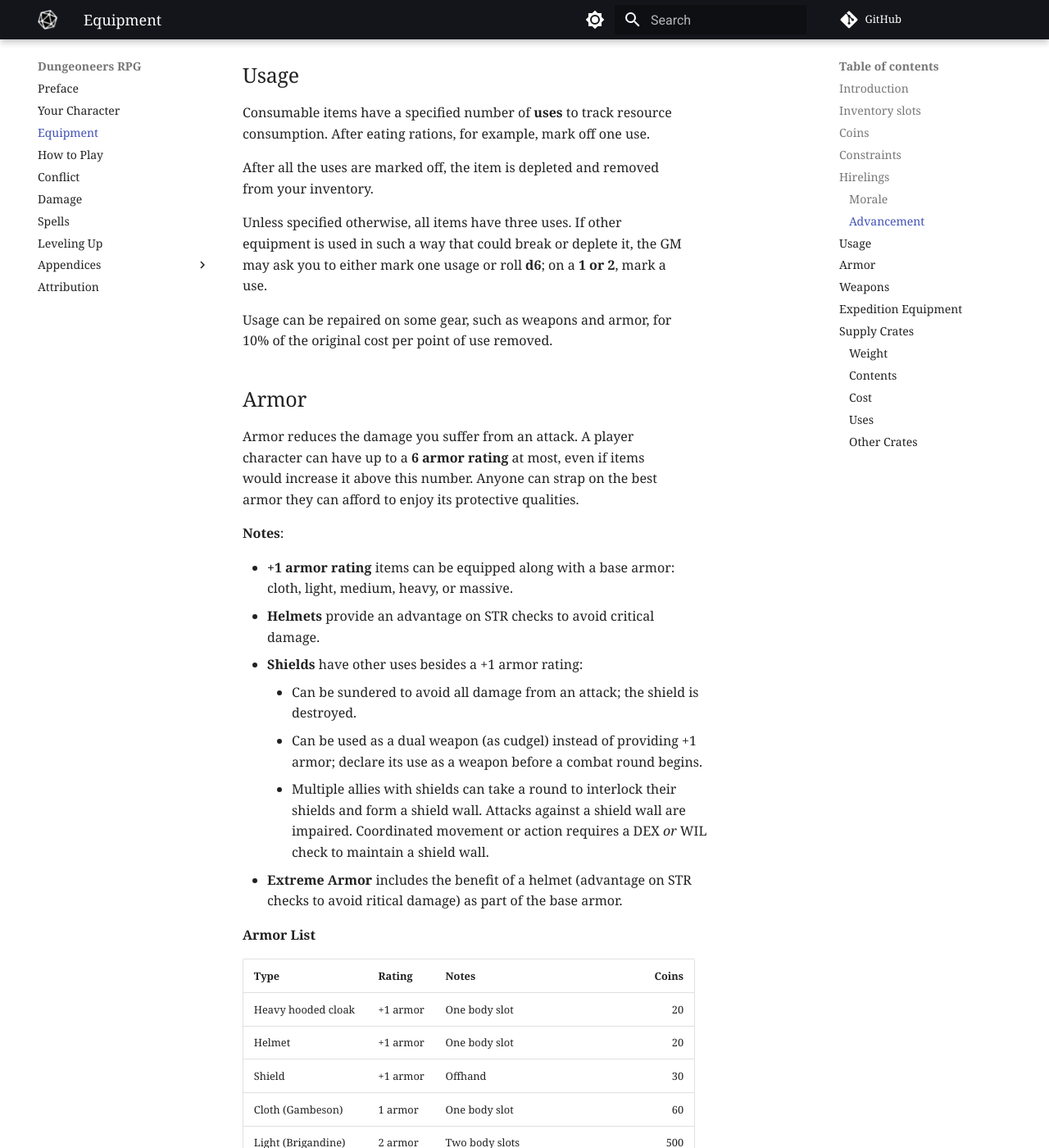
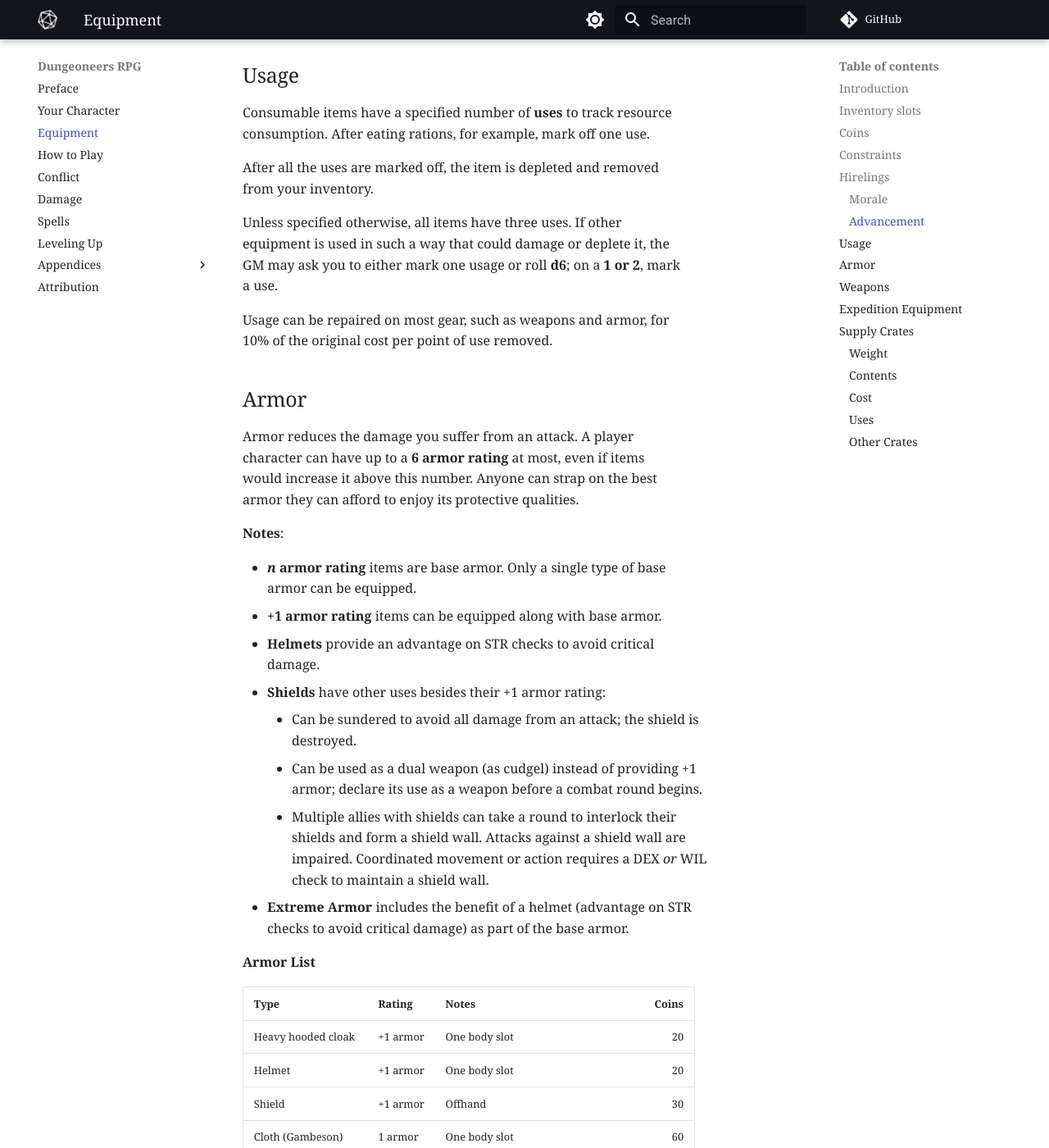
Before and after one commit to joemoose/dungeoneers.d20, an MkDocs documentation site: the page built from docs/equipment.md, in a window 1280 px wide and 1400 px high, scrolled down 2880 px. Shown: the whole window at 82% size. Built offline with MkDocs 1.6.1 and Material for MkDocs 9.7.7, drawn with Linux system fonts in a browser that asks for light colours; comment, search, counter and statistics services are not loaded; some of the changed text lies outside the part shown.

Commit message:
revisions

```diff
--- a/docs/equipment.md
+++ b/docs/equipment.md
@@ -78,9 +78,9 @@ Consumable items have a specified number of **uses** to track resource consumpti
 
 After all the uses are marked off, the item is depleted and removed from your inventory.
 
-Unless specified otherwise, all items have three uses. If other equipment is used in such a way that could break or deplete it, the GM may ask you to either mark one usage or roll **d6**; on a **1 or 2**, mark a use.
+Unless specified otherwise, all items have three uses. If other equipment is used in such a way that could damage or deplete it, the GM may ask you to either mark one usage or roll **d6**; on a **1 or 2**, mark a use.
 
-Usage can be repaired on some gear, such as weapons and armor, for 10% of the original cost per point of use removed.
+Usage can be repaired on most gear, such as weapons and armor, for 10% of the original cost per point of use removed.
 
 ## Armor
 
@@ -88,13 +88,14 @@ Armor reduces the damage you suffer from an attack. A player character can have
 
 **Notes**:
 
-- **+1 armor rating** items can be equipped along with a base armor: cloth, light, medium, heavy, or massive.
+- ***n* armor rating** items are base armor. Only a single type of base armor can be equipped.
+- **+1 armor rating** items can be equipped along with base armor.
 - **Helmets** provide an advantage on STR checks to avoid critical damage.
-- **Shields** have other uses besides a +1 armor rating:
+- **Shields** have other uses besides their +1 armor rating:
 	- Can be sundered to avoid all damage from an attack; the shield is destroyed.
 	- Can be used as a dual weapon (as cudgel) instead of providing +1 armor; declare its use as a weapon before a combat round begins.
 	- Multiple allies with shields can take a round to interlock their shields and form a shield wall. Attacks against a shield wall are impaired. Coordinated movement or action requires a DEX *or* WIL check to maintain a shield wall.
-- **Extreme Armor** includes the benefit of a helmet (advantage on STR checks to avoid ritical damage) as part of the base armor.
+- **Extreme Armor** includes the benefit of a helmet (advantage on STR checks to avoid critical damage) as part of the base armor.
 
 **Armor List**
 
```
Also changed, not shown: other parts of docs/equipment.md (+6 -5 lines), docs/spells.md (+4 -4 lines).
